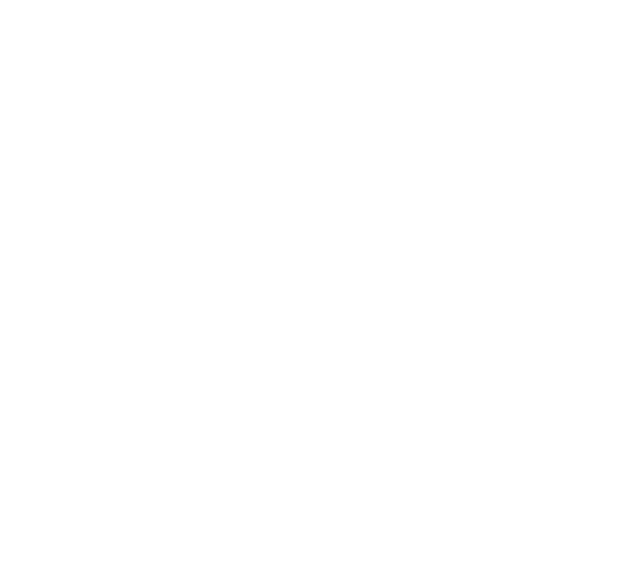
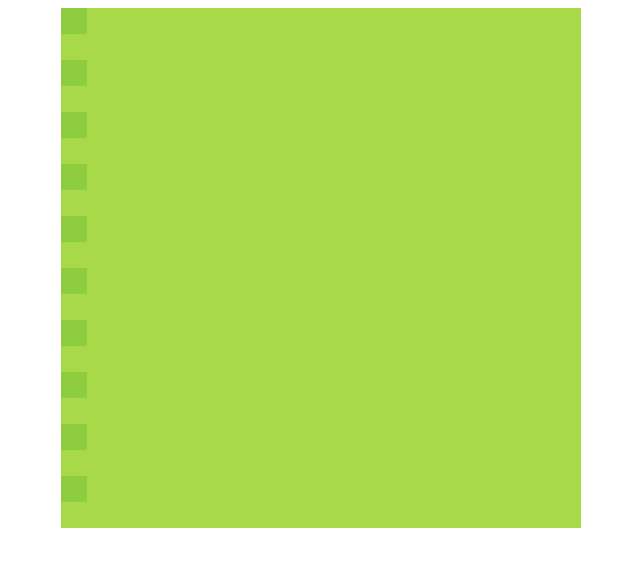
Before and after one commit to Abhilash-Puthukkudi/SnakeGame-Javascript, a plain HTML site: page game.html in a window 1280 px wide. Shown: the whole page, without its empty margins (319-959 px from the left). Drawn offline with Linux system fonts and the light colour scheme.

Commit message:
todays last commit

```diff
--- a/game.html
+++ b/game.html
@@ -11,6 +11,41 @@ padding-left: 0; padding-right: 0; margin:auto; margin-right: auto; " >
 </canvas>
 <marquee>Created by Abhilash Puthukkudi on Mission helix Coding Event</marquee>
 
+<script type="text/javascript">
+var width=520;
+var height=520;
+var canvas = document.getElementById("mycanvas");
+var ctx= canvas.getContext("2d");
+ctx.fillStyle="#A7D948";
+ctx.fillRect(0,0,width,height);
+
+var N=20;
+var cellsize=width/N;
+
+for(var i=0;i<N;i++)
+{
+    for(var j=0;j<N;j++)
+    {
+        //paint small cells
+        if(i+j % 2 == 0){
+      ctx.fillStyle="#8ECC40";
+        }
+        else
+        {
+            ctx.fillStyle="#A7D948";
+        }
+          //x value ,y value , width , height
+      ctx.fillRect(i*cellsize,j*cellsize,cellsize,cellsize);
+    }
+}
+
+
+
+
+</script>
+
+
+
     </body>
 
     </html>
```
